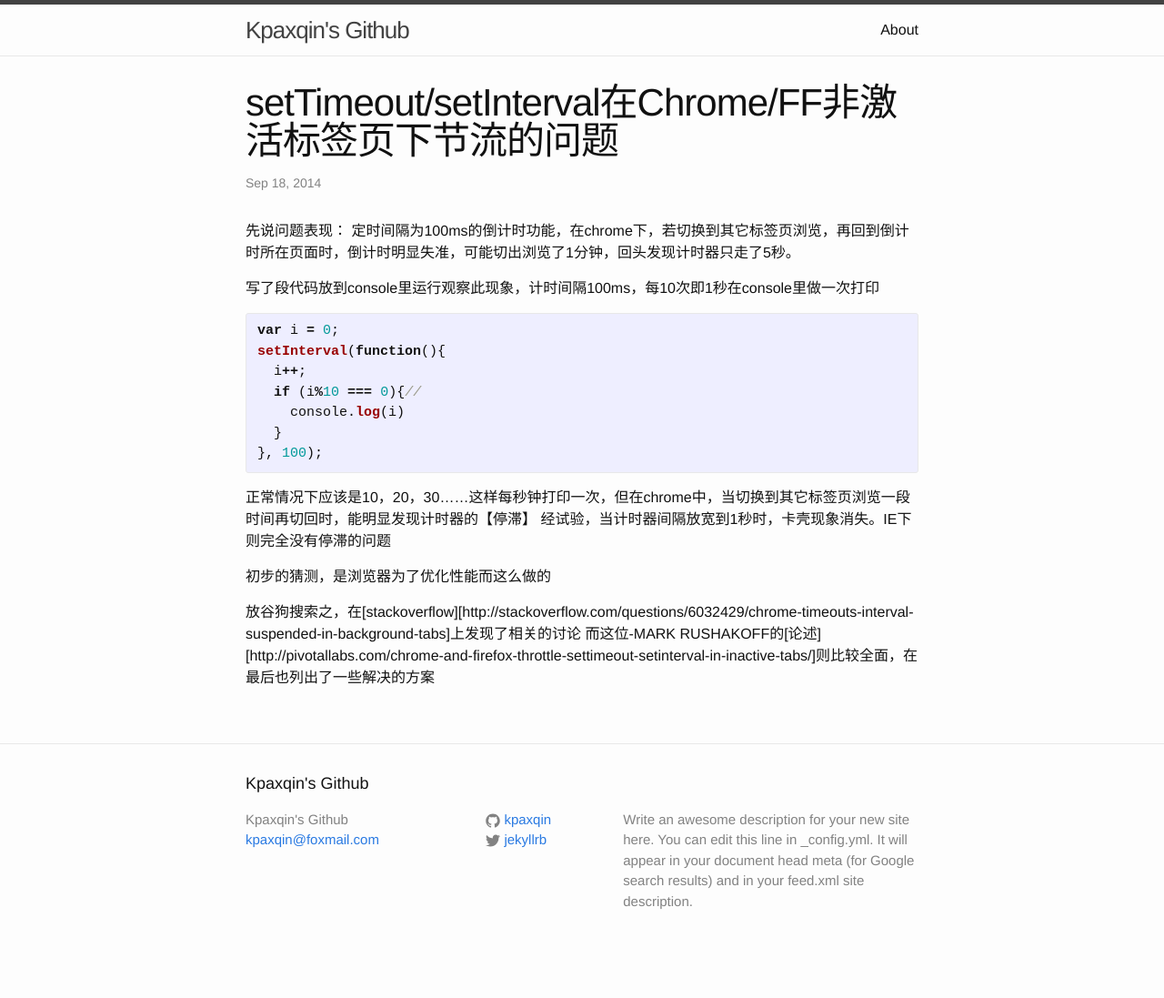
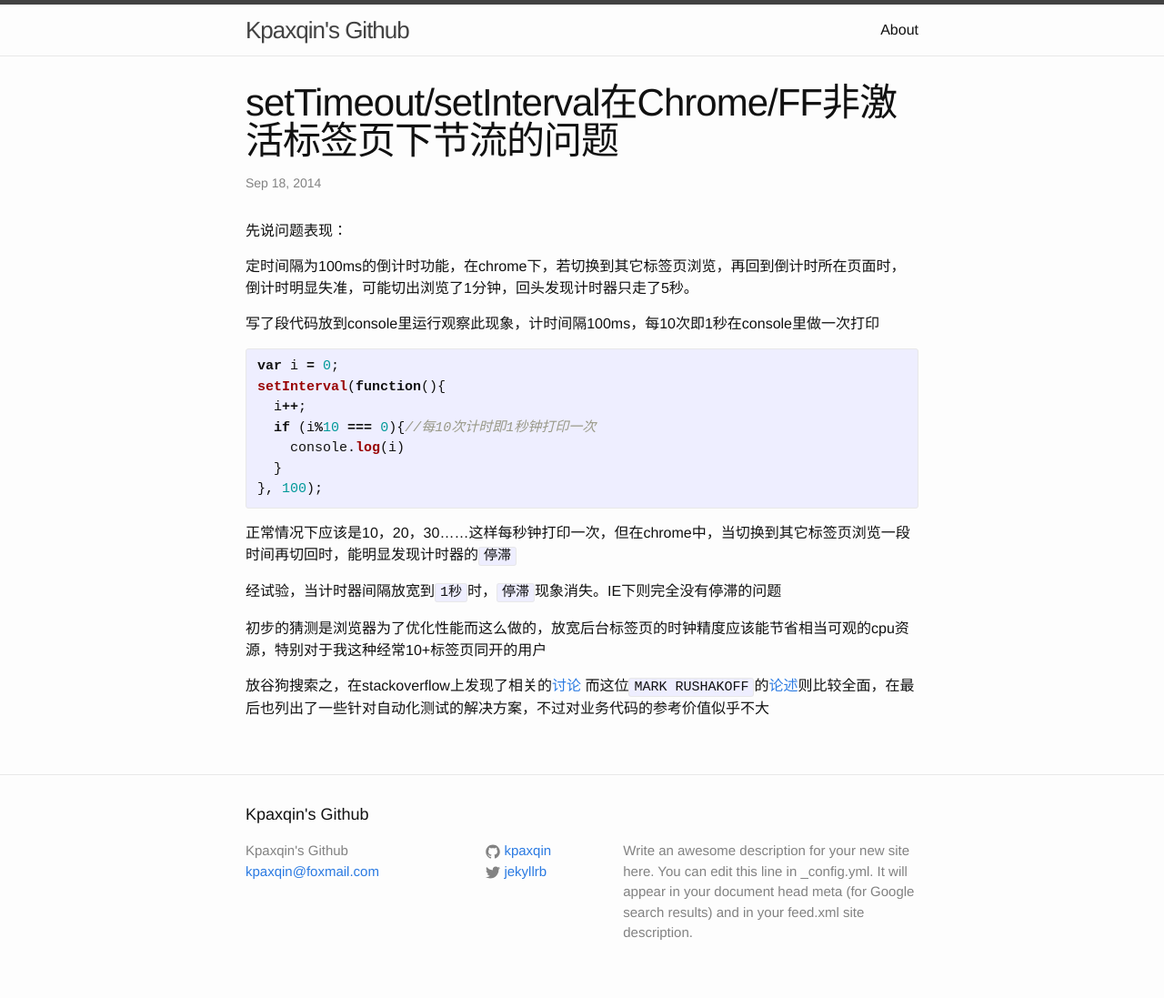
Before and after one commit to kpaxqin/kpaxqin.github.io, a Jekyll site: the page built from _posts/2014-09-18-interval&timeout_in_inactive_tabs.markdown, in a window 1280 px wide. Shown: the whole page at 91% size. Built offline with Jekyll 4.4.1, drawn with Linux system fonts in a browser that asks for light colours; before the commit the page ends 1062 px from its top, so only the background shows below that.

Commit message:
reformat
reformat

```diff
--- a/_posts/2014-09-18-interval&timeout_in_inactive_tabs.markdown
+++ b/_posts/2014-09-18-interval&timeout_in_inactive_tabs.markdown
@@ -13,15 +14,21 @@
 var i = 0;
 setInterval(function(){
   i++;
-  if (i%10 === 0){//
+  if (i%10 === 0){//每10次计时即1秒钟打印一次
     console.log(i)
   }
 }, 100);
 {% endhighlight %}
-正常情况下应该是10，20，30……这样每秒钟打印一次，但在chrome中，当切换到其它标签页浏览一段时间再切回时，能明显发现计时器的【停滞】
-经试验，当计时器间隔放宽到1秒时，卡壳现象消失。IE下则完全没有停滞的问题
+正常情况下应该是10，20，30……这样每秒钟打印一次，但在chrome中，当切换到其它标签页浏览一段时间再切回时，能明显发现计时器的`停滞`
 
-初步的猜测，是浏览器为了优化性能而这么做的
+经试验，当计时器间隔放宽到`1秒`时，`停滞`现象消失。IE下则完全没有停滞的问题
 
-放谷狗搜索之，在[stackoverflow][http://stackoverflow.com/questions/6032429/chrome-timeouts-interval-suspended-in-background-tabs]上发现了相关的讨论
-而这位-MARK RUSHAKOFF的[论述][http://pivotallabs.com/chrome-and-firefox-throttle-settimeout-setinterval-in-inactive-tabs/]则比较全面，在最后也列出了一些解决的方案
+初步的猜测是浏览器为了优化性能而这么做的，放宽后台标签页的时钟精度应该能节省相当可观的cpu资源，特别对于我这种经常10+标签页同开的用户
+
+放谷狗搜索之，在stackoverflow上发现了相关的[讨论][stackoverflow]
+而这位`MARK RUSHAKOFF`的[论述][pivotallabs]则比较全面，在最后也列出了一些针对自动化测试的解决方案，不过对业务代码的参考价值似乎不大
+
+
+
+[stackoverflow]: http://stackoverflow.com/questions/6032429/chrome-timeouts-interval-suspended-in-background-tabs
+[pivotallabs]: http://pivotallabs.com/chrome-and-firefox-throttle-settimeout-setinterval-in-inactive-tabs/
```
Also changed, not shown: other parts of _posts/2014-09-18-interval&timeout_in_inactive_tabs.markdown (+2 -1 lines).
